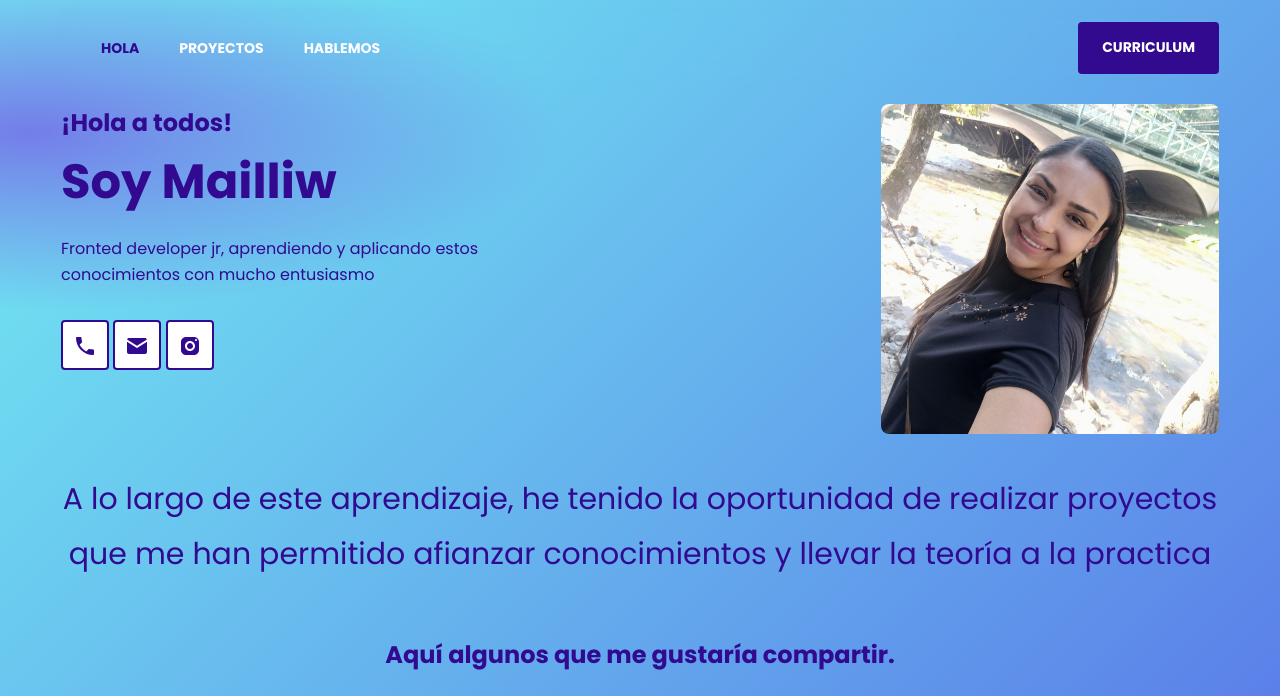
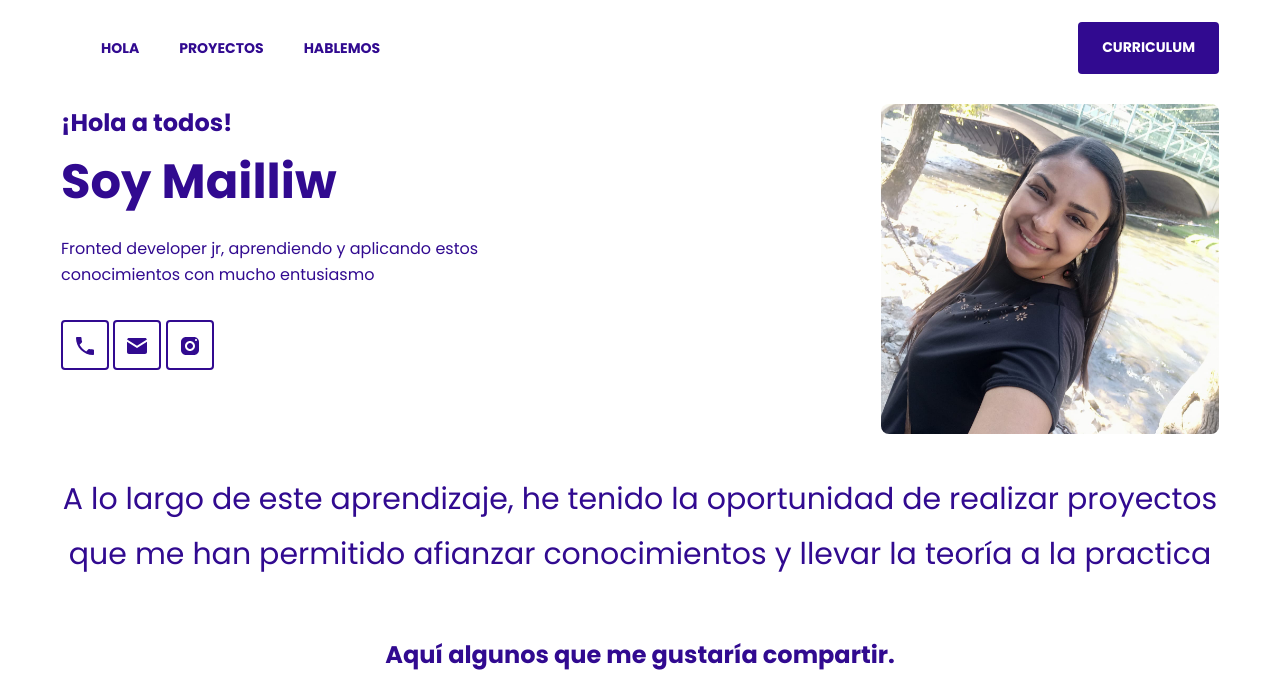
Before and after one commit to mailliwmogollon/miportafolio, a plain HTML site: page index.html in a window 1280 px wide. Shown: the top 696 px of the page. Drawn offline with Linux system fonts and the light colour scheme.

Commit message:
cambio color background bady

```diff
--- a/css/index.css
+++ b/css/index.css
@@ -22,7 +22,7 @@
 }
 
 body {
-    background: var(--gradient);
+    background: white;
     min-block-size: 100vh;
     font: var(--body1);
     color: var(--purple);
--- a/css/menu.css
+++ b/css/menu.css
@@ -8,7 +8,7 @@
 
 .menu ul a {
     text-decoration: none;
-    color: white;
+    color: var(--purple);
     font: var(--button);
     text-transform: uppercase;
 }
--- a/css/testimony.css
+++ b/css/testimony.css
@@ -17,7 +17,7 @@
     padding-block-end: 4px;
     padding-inline-end: 8px;
     padding-inline-start: 8px;
-    box-shadow: -4px 4px 0 white;
+    box-shadow: -4px 4px 0 #a5a5a5;
     text-decoration: none;
     margin-inline-end: 4px;
 }
```
